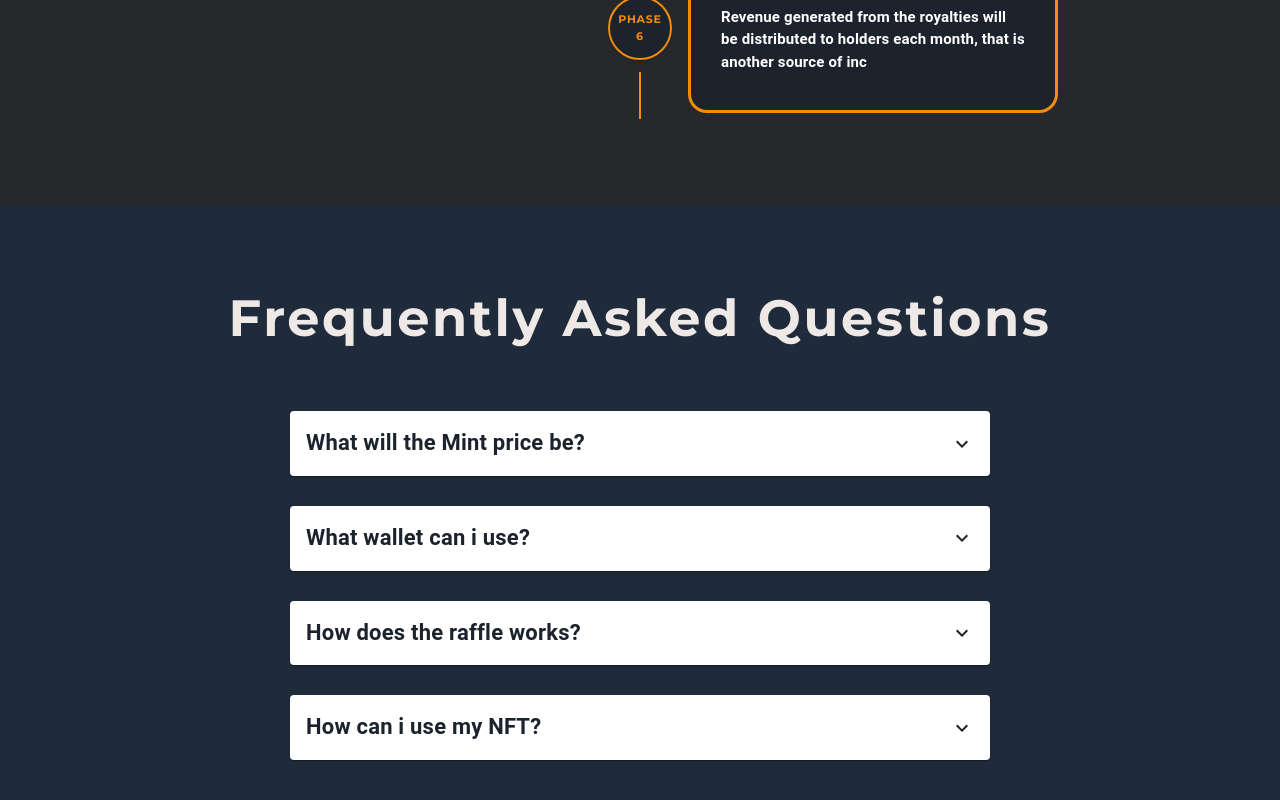
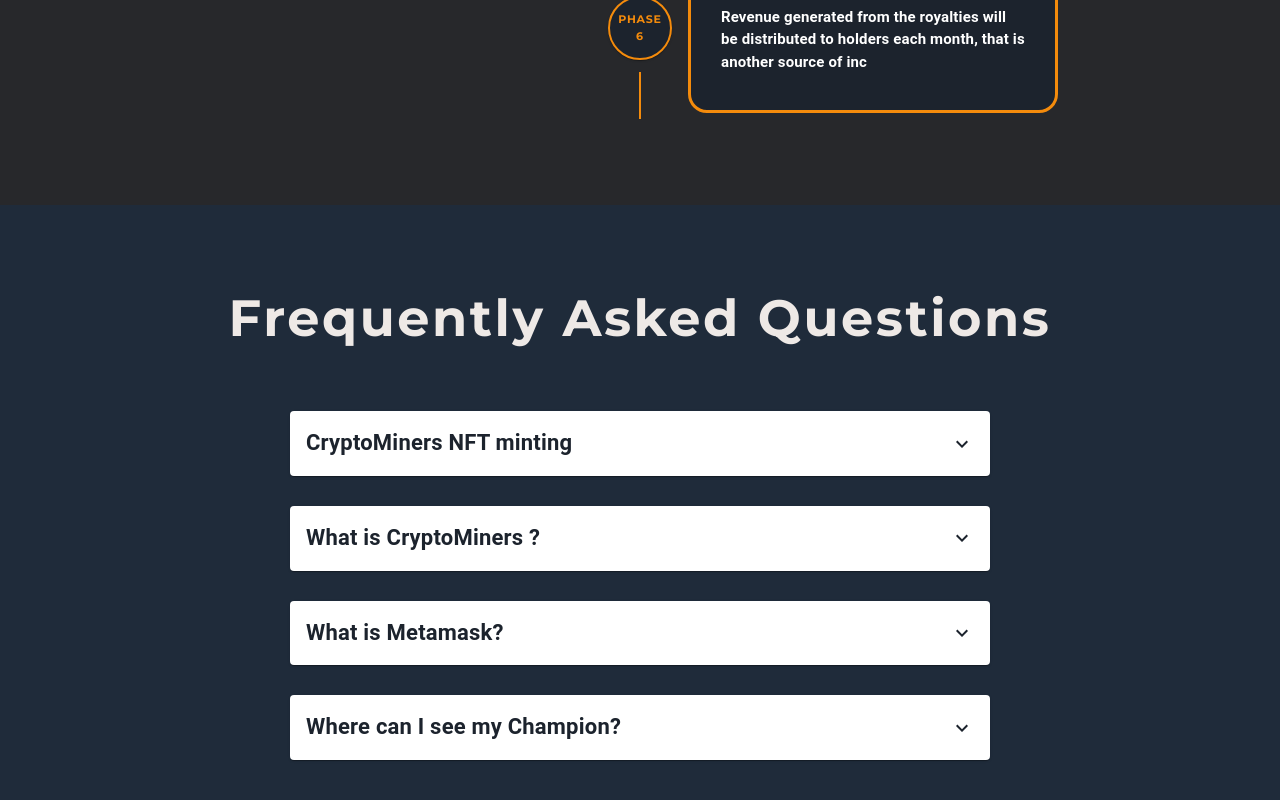
Before and after one commit to htbusinessnft/crypto-miners, a Next.js app: page / in a window 1280 px wide. Shown: the part 4554-5354 px from the top of the page. Built offline with nearby package versions, Linux system fonts and the light colour scheme.

Commit message:
faq's updated

```diff
--- a/views/Home/Faq.js
+++ b/views/Home/Faq.js
@@ -8,6 +8,7 @@
 import Typography from "@mui/material/Typography";
 import ExpandMoreIcon from "@mui/icons-material/ExpandMore";
 import Fade from "react-reveal/Fade";
+
 const Title = styled("h1")({
     fontStyle: `normal`,
     fontWeight: `700`,
@@ -53,7 +54,7 @@
                                         }}
                                     >
                                         <AccordionSummary
-                      expandIcon={<ExpandMoreIcon sx={{color: "#1C232D"}} />}
+                                            expandIcon={<ExpandMoreIcon sx={{color: "#1C232D"}}/>}
                                             aria-controls="panel1a-content"
                                             id="panel1a-header"
                                         >
@@ -97,27 +98,32 @@
 
 const data = [
     {
-    title: "What will the Mint price be?",
-    description: ` Lorem ipsum dolor sit amet, consectetur adipiscing elit.
-       Suspendisse malesuada lacus ex, sit amet blandit leo lobortis
-       eget.`
+        title: "CryptoMiners NFT minting",
+        description: ` You can only mint your Miners exclusively on our website. We will share the exact date and time on Discord. So make sure to join us now by clicking here.`
     },
     {
-    title: "What wallet can i use?",
-    description: ` Lorem ipsum dolor sit amet, consectetur adipiscing elit.
-       Suspendisse malesuada lacus ex, sit amet blandit leo lobortis
-       eget.`
+        title: "What is CryptoMiners ?",
+        description: <>
+            Welcome @everyone <br/>
+            **The CRYPTO MINERS** is a collection of 4,444 unique Miners who unite together on the Ethereum Blockchain.
+            ‍ <br/>
+            Entering The CRYPTO MINERS team means joining an ambitious group of entrepreneurs all aiming to live a
+            better life by learning and investing their time in precious  <br/>
+
+            **Earn passive money while you sleep! 💸 ** <br/>
+            We are very proud to announce that we are the first NFT collection that will be **considered as an asset.** <br/>
+
+            You can expect to get up to **600$ in passive income **per month from owning one single CRYPTO MINER! Now
+            imagine having 3 Miners and one of them is a rare one, generating up to 1200$ in revenue each month.
+            **That’s a potential 2400$ per month **by investing 0,9 ETH, 4000$ at the time of writing.
+        </>
     },
     {
-    title: "How does the raffle works?",
-    description: ` Lorem ipsum dolor sit amet, consectetur adipiscing elit.
-       Suspendisse malesuada lacus ex, sit amet blandit leo lobortis
-       eget.`
+        title: "What is Metamask?",
+        description: ` Metamask is a crypto wallet that stores your Ethereum, which you need to purchase and mint a Champion.`
     },
     {
-    title: "How can i use my NFT?",
-    description: ` Lorem ipsum dolor sit amet, consectetur adipiscing elit.
-       Suspendisse malesuada lacus ex, sit amet blandit leo lobortis
-       eget.`
+        title: "Where can I see my Champion?",
+        description: ` Once you successfully mint a CryptoMiners NFT, you can view it by connecting your crypto wallet to OpenSea.`
     }
 ];
```
Lines whose indentation alone changed are shown as unchanged.
